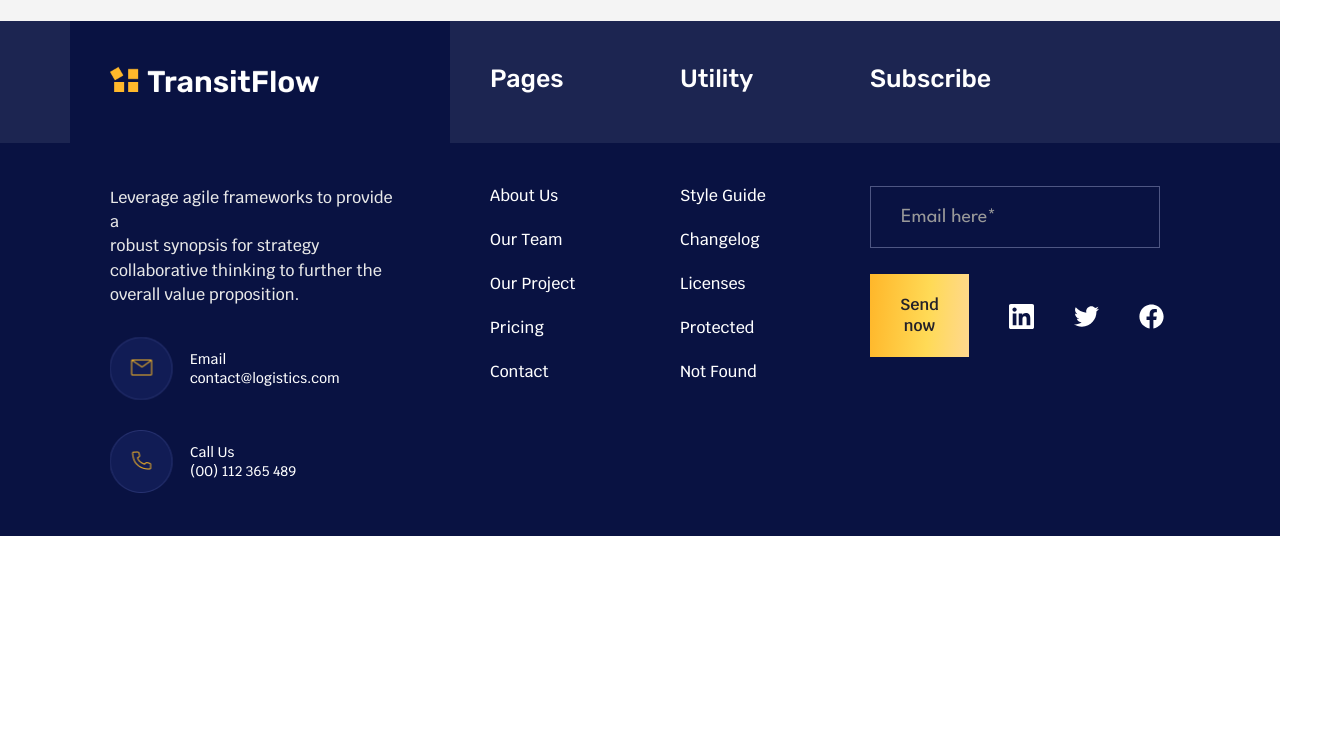
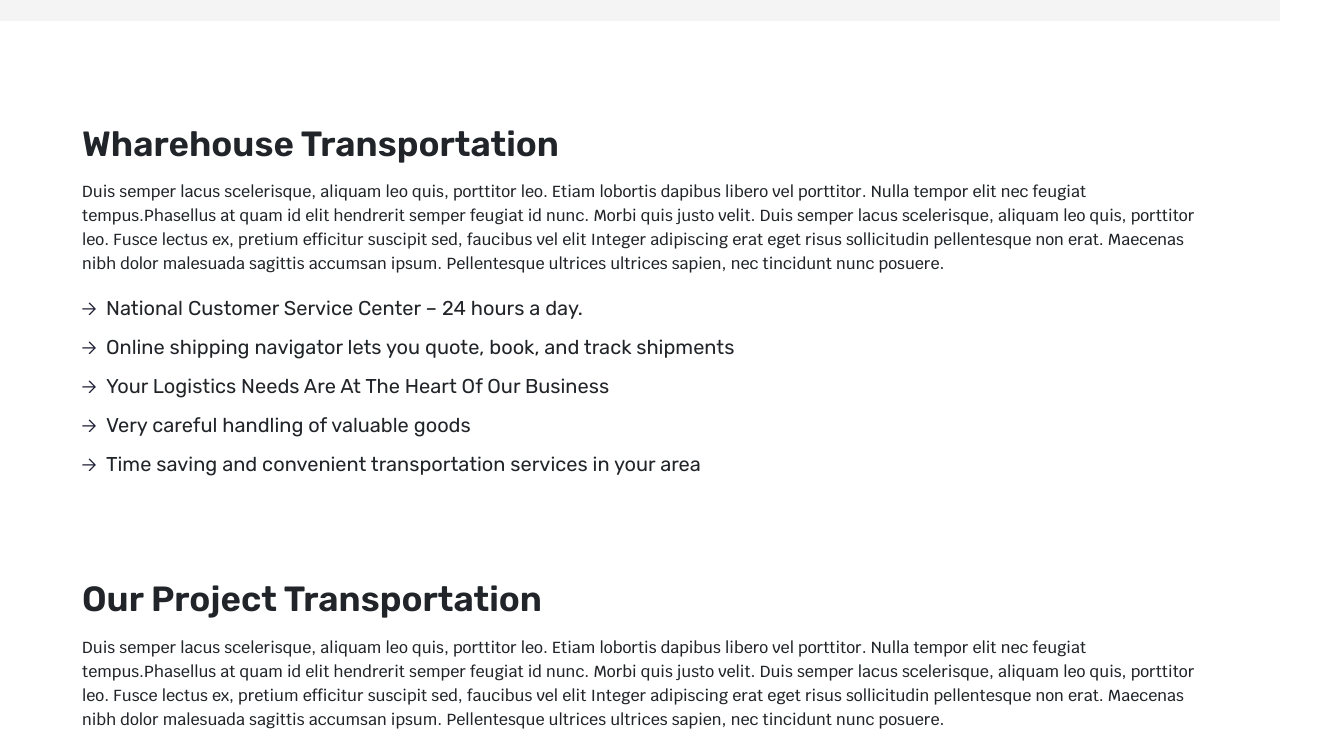
Before and after one commit to E-gap/transit-flow-site, a React (Create React App) app: page / in a window 1280 px wide. Shown: the part 1220-1970 px from the top of the page, 1342 px wide, since content can reach past the window. Before the commit the page ends 1756 px from the top, so only its background shows below. Built offline with nearby package versions, Linux system fonts and the light colour scheme.

Commit message:
transportation page complete

```diff
--- a/src/pages/TransportationPage/TransportationPage.jsx
+++ b/src/pages/TransportationPage/TransportationPage.jsx
@@ -2,6 +2,11 @@ import TransportationMain from "../../components/TransportationMain/Transportati
 import Container from "react-bootstrap/Container";
 import css from "./TransportationPage.module.css";
 import project_details_photo from "../../images/transportationPage/project_details_photo.jpg";
+import storage_photo from "../../images/transportationPage/storage_photo.jpg";
+import photo_1 from "../../images/galleryList/photo_1.jpg";
+import photo_2 from "../../images/galleryList/photo_2.jpg";
+import photo_3 from "../../images/galleryList/photo_3.jpg";
+import overlay from "../../images/galleryList/overlay.png";
 
 const TransportationPage = () => {
   return (
@@ -53,6 +58,103 @@ const TransportationPage = () => {
           </div>
         </Container>
       </section>
+      <section className={`${css.projects} ${css.section}`}>
+        <Container>
+          <div className={css.projects_allPartSection}>
+            <div>
+              <h2>Wharehouse Transportation</h2>
+              <p className={css.projects_text}>
+                Duis semper lacus scelerisque, aliquam leo quis, porttitor leo.
+                Etiam lobortis dapibus libero vel porttitor. Nulla tempor elit
+                nec feugiat tempus.Phasellus at quam id elit hendrerit semper
+                feugiat id nunc. Morbi quis justo velit. Duis semper lacus
+                scelerisque, aliquam leo quis, porttitor leo. Fusce lectus ex,
+                pretium efficitur suscipit sed, faucibus vel elit Integer
+                adipiscing erat eget risus sollicitudin pellentesque non erat.
+                Maecenas nibh dolor malesuada sagittis accumsan ipsum.
+                Pellentesque ultrices ultrices sapien, nec tincidunt nunc
+                posuere.
+              </p>
+              <ul className={css.projects_optionList}>
+                <li className={css.projects_optionItem}>
+                  National Customer Service Center – 24 hours a day.
+                </li>
+                <li className={css.projects_optionItem}>
+                  Online shipping navigator lets you quote, book, and track
+                  shipments
+                </li>
+                <li className={css.projects_optionItem}>
+                  Your Logistics Needs Are At The Heart Of Our Business
+                </li>
+                <li className={css.projects_optionItem}>
+                  Very careful handling of valuable goods
+                </li>
+                <li className={css.projects_optionItem}>
+                  Time saving and convenient transportation services in your
+                  area
+                </li>
+              </ul>
+            </div>
+            <div>
+              <h2>Our Project Transportation</h2>
+              <p className={css.projects_text}>
+                Duis semper lacus scelerisque, aliquam leo quis, porttitor leo.
+                Etiam lobortis dapibus libero vel porttitor. Nulla tempor elit
+                nec feugiat tempus.Phasellus at quam id elit hendrerit semper
+                feugiat id nunc. Morbi quis justo velit. Duis semper lacus
+                scelerisque, aliquam leo quis, porttitor leo. Fusce lectus ex,
+                pretium efficitur suscipit sed, faucibus vel elit Integer
+                adipiscing erat eget risus sollicitudin pellentesque non erat.
+                Maecenas nibh dolor malesuada sagittis accumsan ipsum.
+                Pellentesque ultrices ultrices sapien, nec tincidunt nunc
+                posuere.
+              </p>
+              <img src={storage_photo} alt="storage" width="100%" />
+            </div>
+            <div>
+              <h2>Related Project</h2>
+              <ul className={css.galleryList}>
+                <li className={css.galleryItem}>
+                  <a href="/" className={css.galleryItem_photoLink}>
+                    <img
+                      src={photo_1}
+                      alt="gallery appearance"
+                      className={css.block}
+                    />
+                    <div className={css.photoLink_overlay}>
+                      <img src={overlay} alt="button" />
+                    </div>
+                  </a>
+                </li>
+                <li className={css.galleryItem}>
+                  <a href="/" className={css.galleryItem_photoLink}>
+                    <img
+                      src={photo_2}
+                      alt="gallery appearance"
+                      className={css.block}
+                    />
+                    <div className={css.photoLink_overlay}>
+                      <img src={overlay} alt="button" />
+                    </div>
+                  </a>
+                </li>
+                <li className={css.galleryItem}>
+                  <a href="/" className={css.galleryItem_photoLink}>
+                    <img
+                      src={photo_3}
+                      alt="gallery appearance"
+                      className={css.block}
+                    />
+                    <div className={css.photoLink_overlay}>
+                      <img src={overlay} alt="button" />
+                    </div>
+                  </a>
+                </li>
+              </ul>
+            </div>
+          </div>
+        </Container>
+      </section>
     </>
   );
 };
--- a/src/pages/TransportationPage/TransportationPage.module.css
+++ b/src/pages/TransportationPage/TransportationPage.module.css
@@ -8,6 +8,10 @@
 
 .projectDetails_allPartSection {
   display: flex;
+}
+
+.projects_allPartSection > div:not(:last-child) {
+  margin-bottom: 103px;
 }
 
 .projectDetails_text {
@@ -43,3 +47,62 @@
   font-weight: 400;
   line-height: 1.2;
 }
+
+.projects h2 {
+  margin-bottom: 15px;
+}
+
+.projects_text {
+  font-family: "Krub", sans-serif;
+  font-size: 16px;
+  font-weight: 500;
+  line-height: 1.5;
+  margin-bottom: 20px;
+}
+.projects_optionItem {
+  font-family: "Rubik", sans-serif;
+  font-size: 20px;
+  font-weight: 400;
+  line-height: 1.2;
+}
+
+.projects_optionItem:not(:last-child) {
+  margin-bottom: 15px;
+}
+
+.projects_optionItem::before {
+  content: "";
+  display: inline-block;
+  width: 14px;
+  height: 13px;
+  background-image: url("../../images/serviceSingleDetails/errow_right.svg");
+  margin-right: 10px;
+  background-size: cover;
+}
+
+.galleryList {
+  width: 100%;
+  display: grid;
+  grid-template-columns: repeat(3, 380px);
+  justify-content: space-between;
+  gap: 60px;
+}
+
+.galleryItem {
+  position: relative;
+}
+
+.galleryItem:hover,
+.galleryItem:focus {
+  .photoLink_overlay {
+    display: block;
+  }
+}
+
+.photoLink_overlay {
+  position: absolute;
+  display: none;
+  top: 50%;
+  left: 50%;
+  transform: translate(-50%, -50%);
+}
```
Also changed, not shown: src/images/transportationPage/storage_photo.jpg (added).
